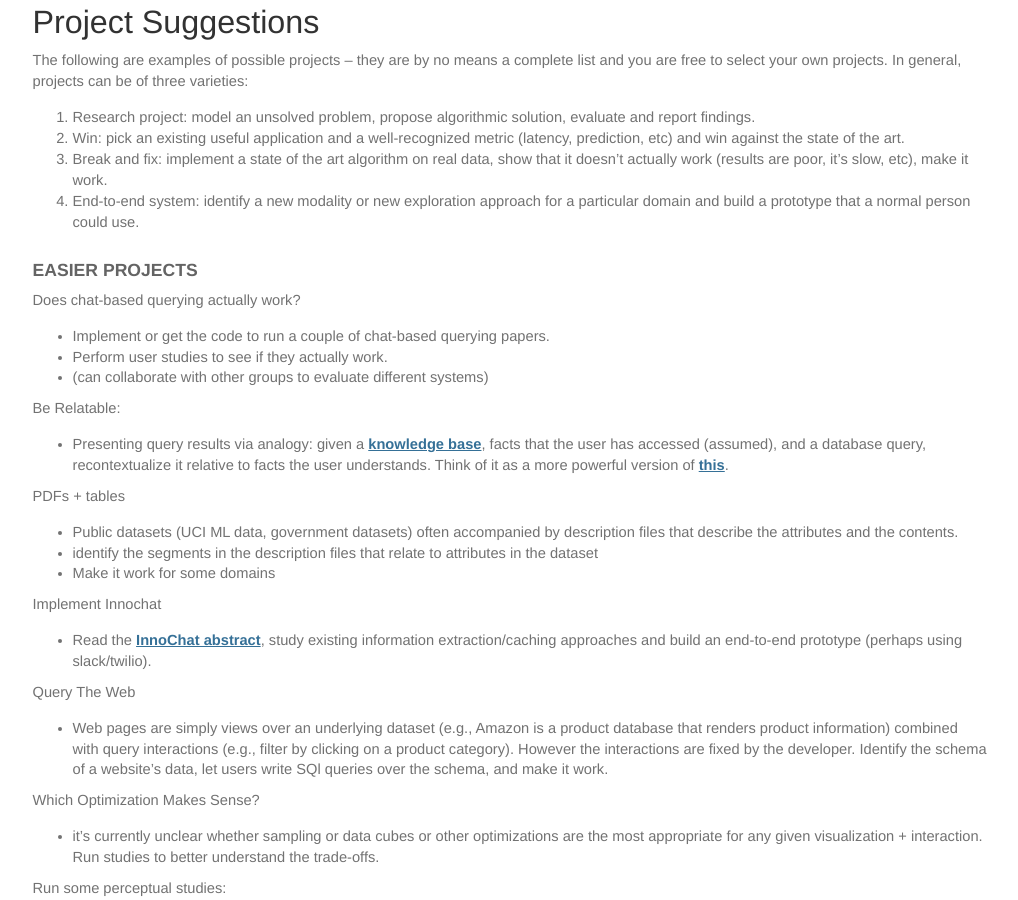
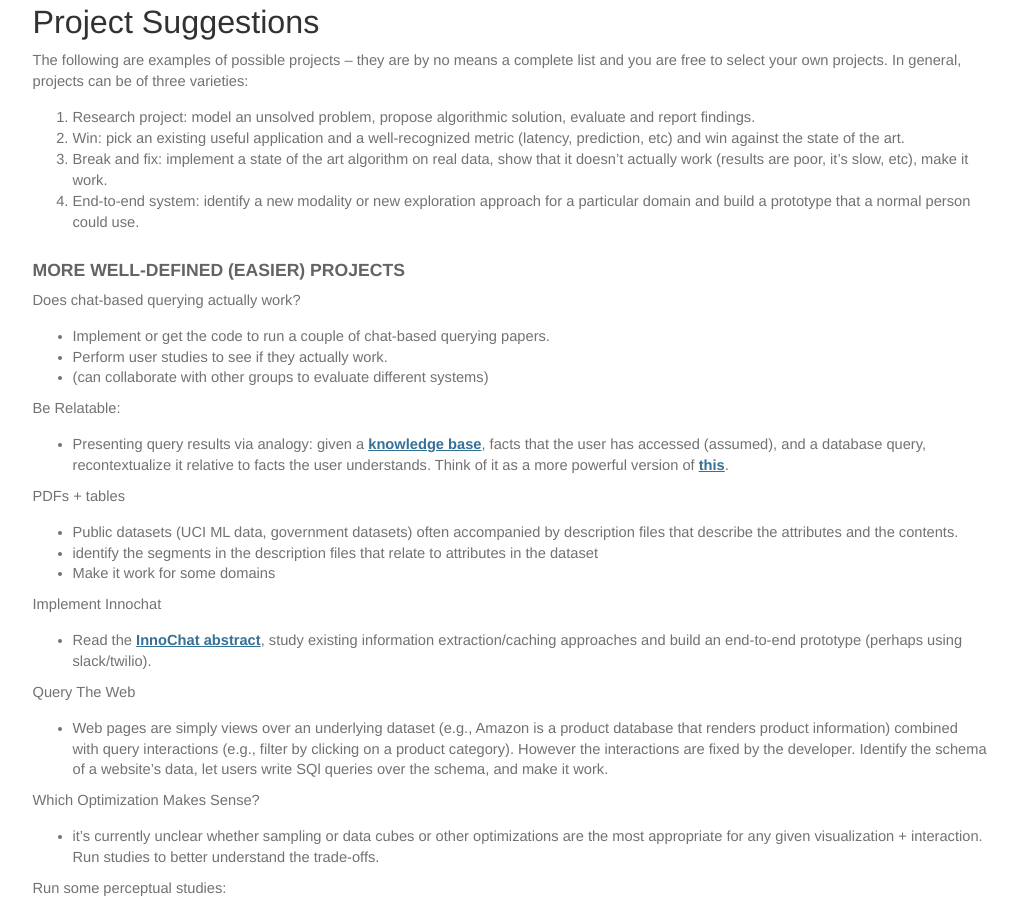
Before and after one commit to KnightMollo/w4121.github.io, a Jekyll site: the page built from proposals.md, in a window 1280 px wide and 900 px high, scrolled down 1470 px. Shown: the whole window, without its empty margins (130-1148 px from the left). Built offline with Jekyll 4.4.1, drawn with Linux system fonts in a browser that asks for light colours.

Commit message:
updated website

```diff
--- a/proposals.md
+++ b/proposals.md
@@ -84,7 +84,7 @@ The following are examples of possible projects -- they are by no means a comple
 4. End-to-end system: identify a new modality or new exploration approach for a particular domain and build a prototype that a normal person could use.
 
 
-### Easier Projects
+### More Well-defined (Easier) Projects
 
 Does chat-based querying actually work?
 
```
